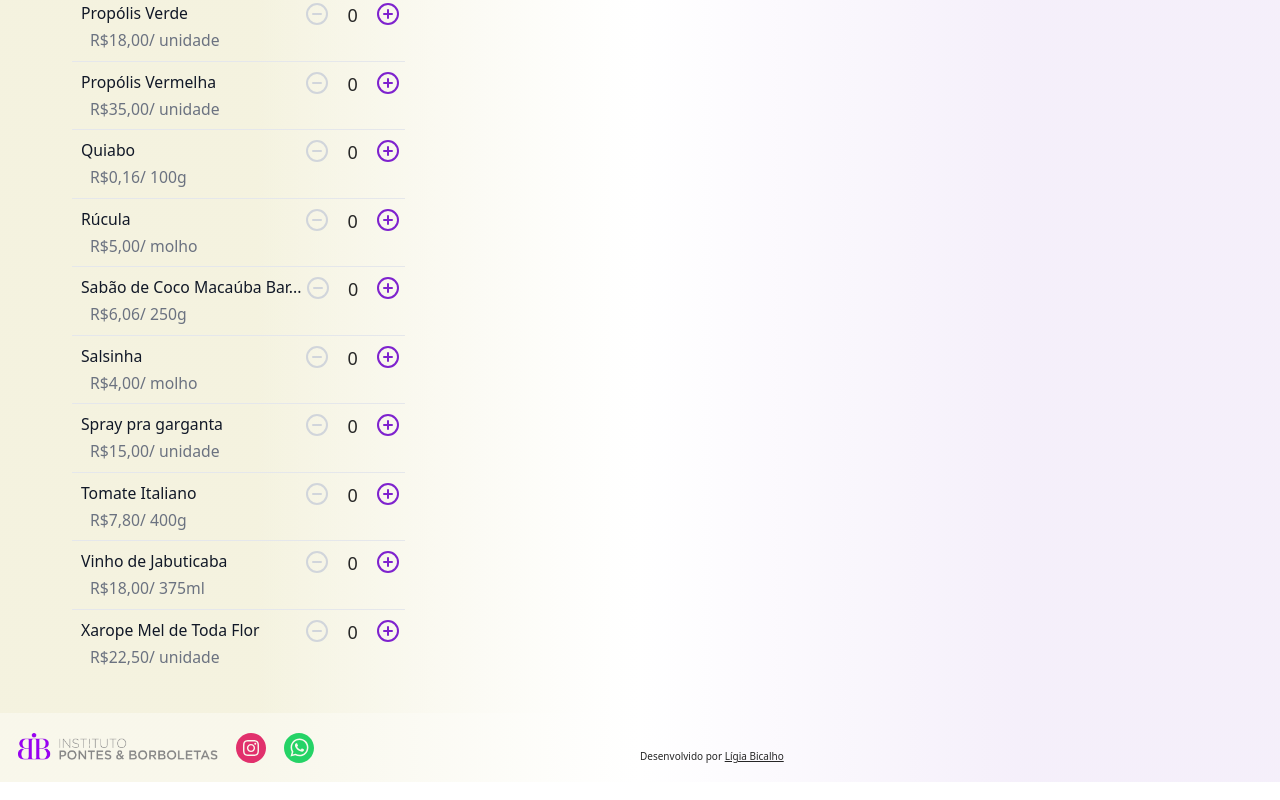
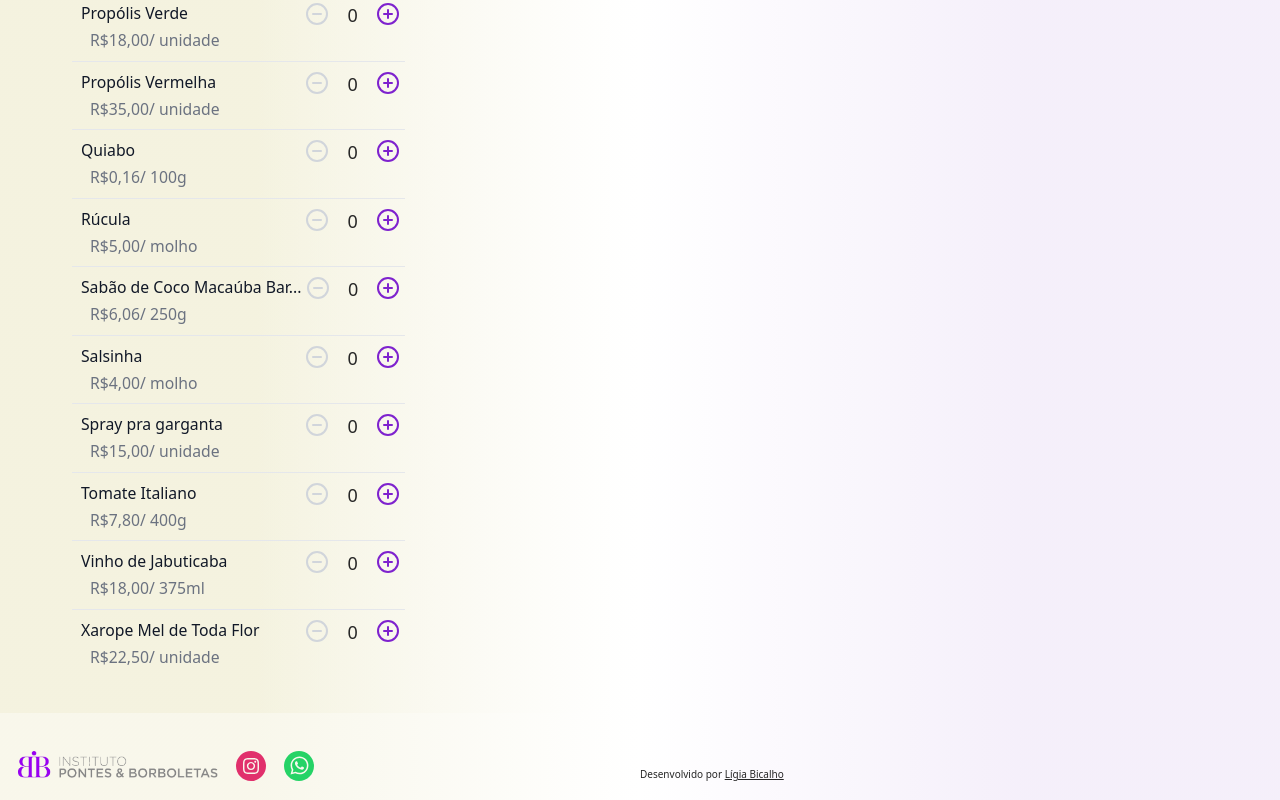
Before and after one commit to ligiabicalho/pontes-e-borboletas, a Next.js app: page / in a window 1280 px wide. Shown: the part 5587-6387 px from the top of the page. Built offline with nearby package versions, Linux system fonts and the light colour scheme; a web font is replaced by a local one.

Commit message:
fix: update Footer component styling

```diff
--- a/src/components/Footer/Footer.tsx
+++ b/src/components/Footer/Footer.tsx
@@ -4,7 +4,7 @@ import React from "react";
 
 export function Footer() {
   return (
-    <div className="flex lg:flex-row flex-col bottom-0 w-full p-4 items-center justify-between">
+    <div className="flex lg:flex-row flex-col bottom-0 w-full p-4 pt-8 items-center justify-between">
       <div className="flex gap-4">
         <Image
           src="/logo-large.png"
```
